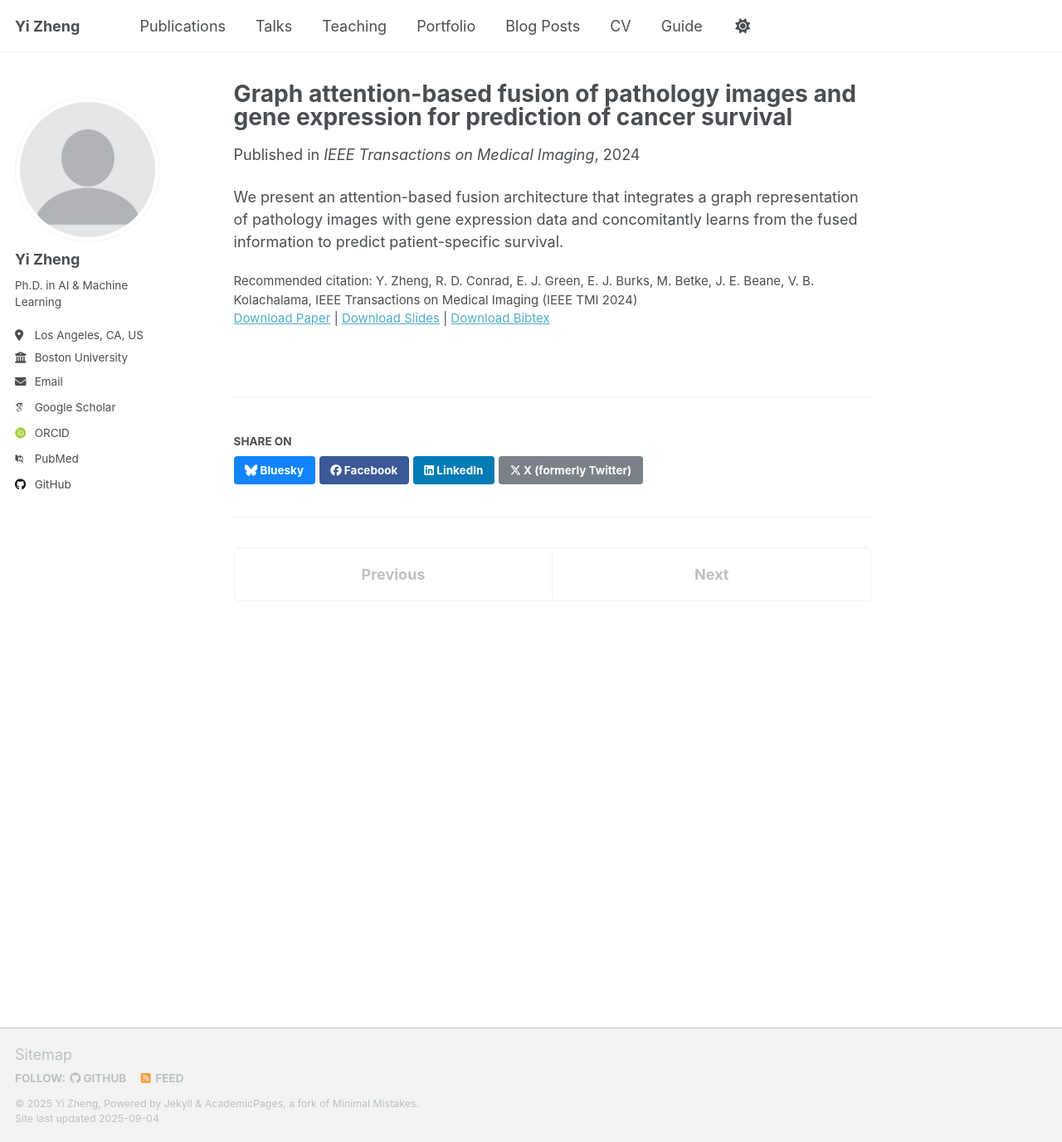
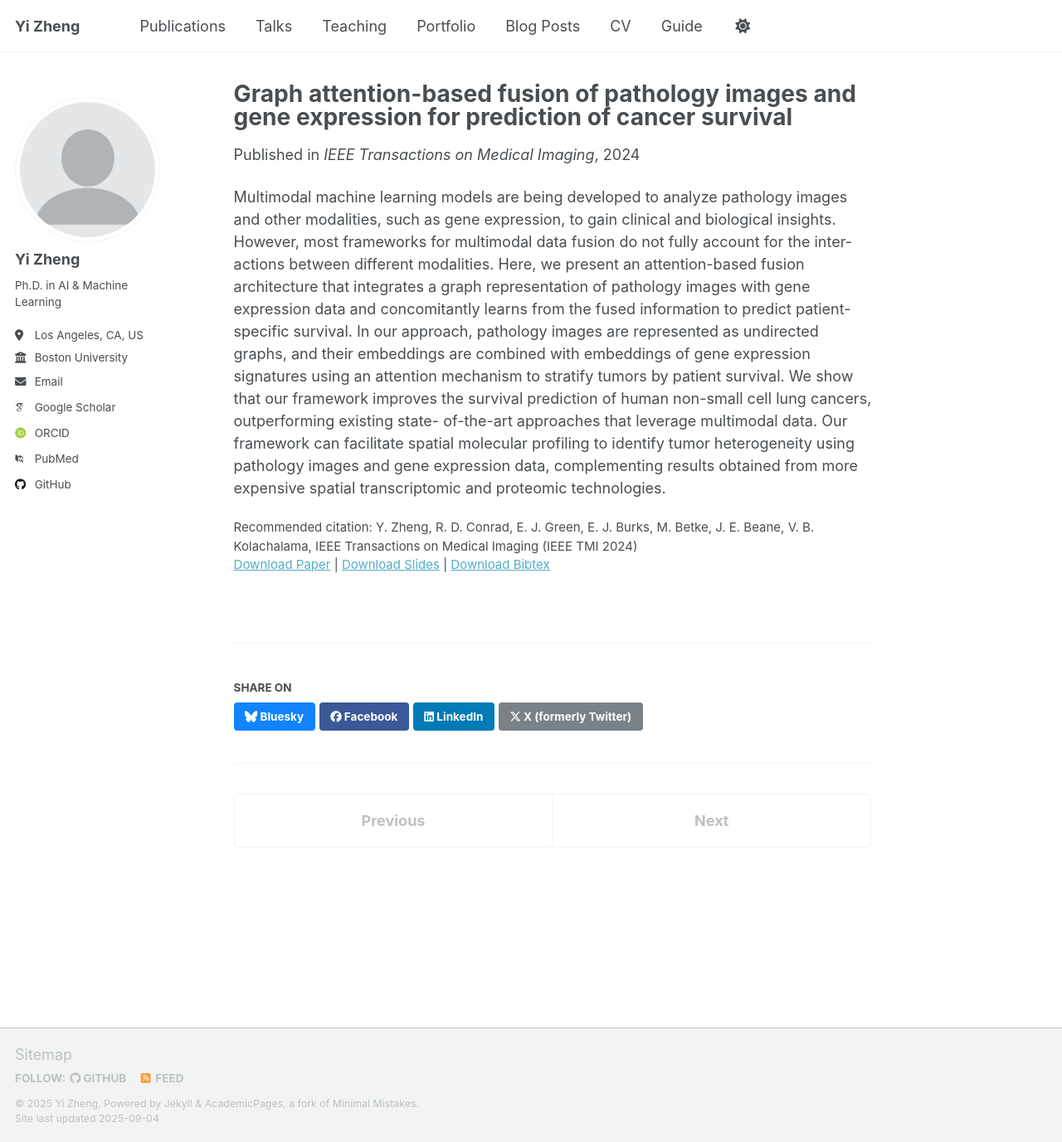
Before and after one commit to GSWS/GSWS.github.io, a Jekyll site: the page built from _publications/graph-attention.md, in a window 1280 px wide and 1377 px high. Shown: the whole window at 83% size. Built offline with Jekyll 4.4.1, drawn with Linux system fonts in a browser that asks for light colours; some web fonts are replaced; a script that is not in the unit is left out.

Commit message:
Update graph-attention.md

```diff
--- a/_publications/graph-attention.md
+++ b/_publications/graph-attention.md
@@ -3,7 +3,7 @@ title: "Graph attention-based fusion of pathology images and gene expression for
 collection: publications
 category: manuscripts
 permalink: /publication/graph-attention
-excerpt: 'This paper is about the number 1. The number 2 is left for future work.'
+excerpt: 'We present an attention-based fusion architecture that integrates a graph representation of pathology images with gene expression data and concomitantly learns from the fused information to predict patient-specific survival.'
 date: 2024-04-08
 venue: 'IEEE Transactions on Medical Imaging'
 slidesurl: 'http://GSWS.github.io/files/Graph_Attention-Based_Fusion_of_Pathology_Images_and_Gene_Expression_for_Prediction_of_Cancer_Survival.pdf'
@@ -11,4 +11,4 @@ paperurl: 'http://GSWS.github.io/files/Graph_Attention-Based_Fusion_of_Pathology
 bibtexurl: 'http://GSWS.github.io/files/Graph_Attention-Based_Fusion_of_Pathology_Images_and_Gene_Expression_for_Prediction_of_Cancer_Survival.bib'
 citation: 'Y. Zheng, R. D. Conrad, E. J. Green, E. J. Burks, M. Betke, J. E. Beane, V. B. Kolachalama, IEEE Transactions on Medical Imaging (IEEE TMI 2024)'
 ---
-We present an attention-based fusion architecture that integrates a graph representation of pathology images with gene expression data and concomitantly learns from the fused information to predict patient-specific survival.
+Multimodal machine learning models are being developed to analyze pathology images and other modalities, such as gene expression, to gain clinical and biological insights. However, most frameworks for multimodal data fusion do not fully account for the inter- actions between different modalities. Here, we present an attention-based fusion architecture that integrates a graph representation of pathology images with gene expression data and concomitantly learns from the fused information to predict patient-specific survival. In our approach, pathology images are represented as undirected graphs, and their embeddings are combined with embeddings of gene expression signatures using an attention mechanism to stratify tumors by patient survival. We show that our framework improves the survival prediction of human non-small cell lung cancers, outperforming existing state- of-the-art approaches that leverage multimodal data. Our framework can facilitate spatial molecular profiling to identify tumor heterogeneity using pathology images and gene expression data, complementing results obtained from more expensive spatial transcriptomic and proteomic technologies.
```
